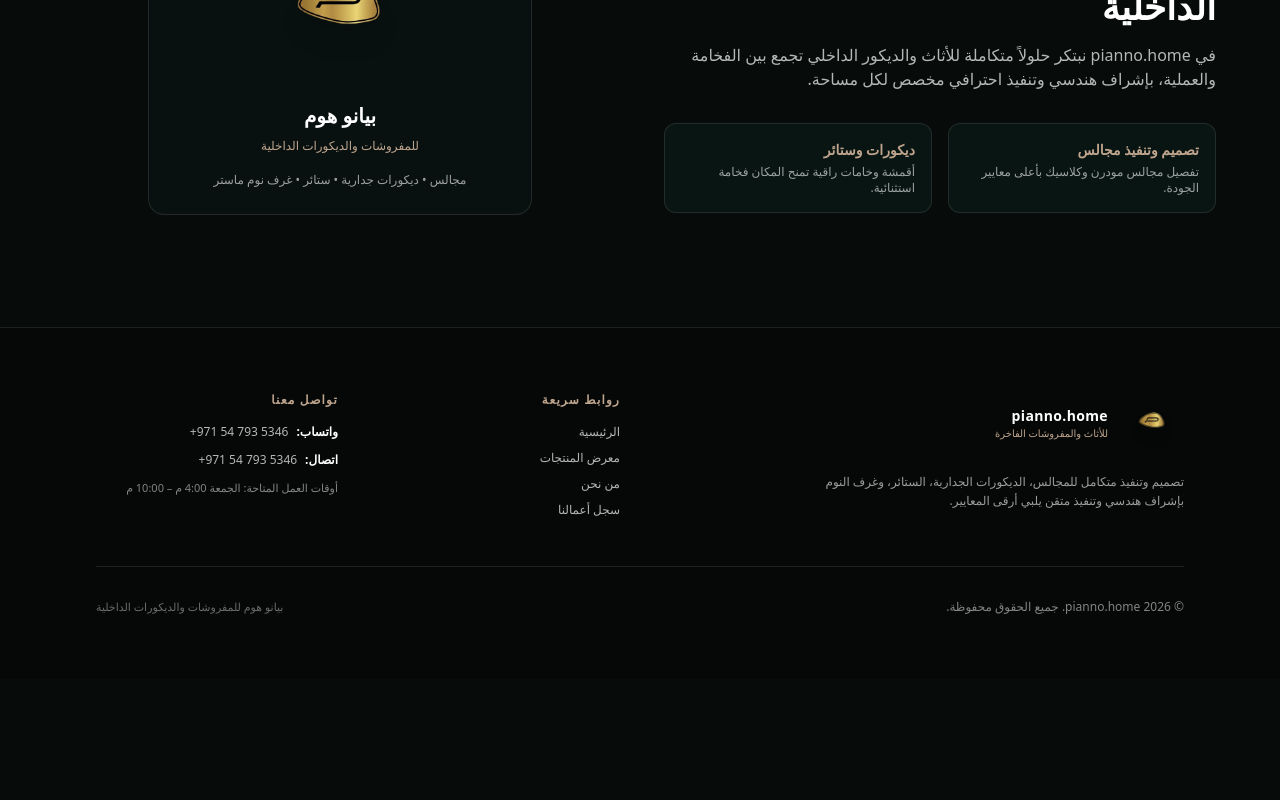
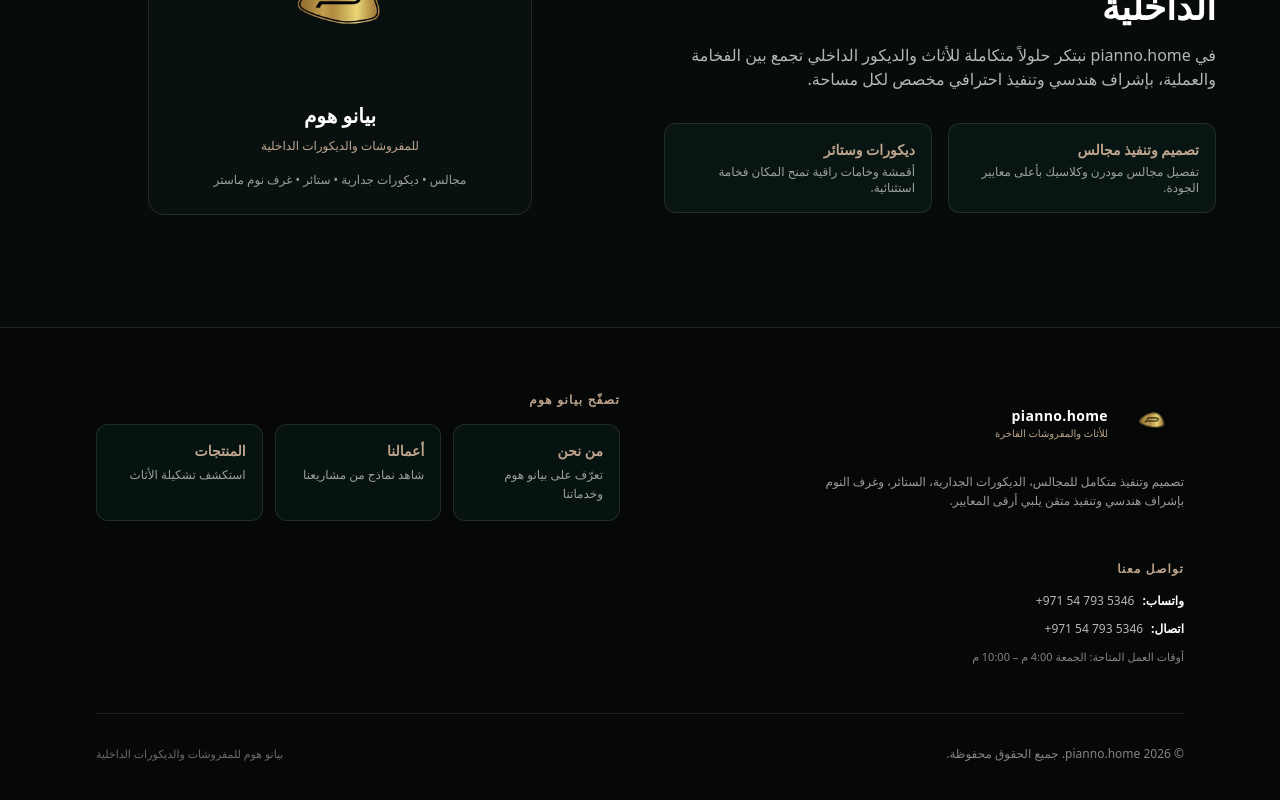
Before and after one commit to 963abod/Manar-Al-Rayes, a Next.js app: page / in a window 1280 px wide. Shown: the part 3883-4683 px from the top of the page. Before the commit the page ends 4562 px from the top, so only its background shows below. Built offline with nearby package versions, Linux system fonts and the light colour scheme; no server answers.

Commit message:
Restyle footer navigation as homepage-style cards

```diff
--- a/components/Footer.tsx
+++ b/components/Footer.tsx
@@ -28,33 +28,46 @@
             </p>
           </div>
 
-          {/* روابط سريعة */}
-          <div>
+          {/* روابط سريعة — بطاقات بنفس أسلوب بطاقات الصفحة الرئيسية */}
+          <div className="md:col-span-2">
             <h4 className="text-xs font-bold uppercase tracking-widest text-[#BFA58E]">
-              روابط سريعة
+              تصفّح بيانو هوم
             </h4>
-            <ul className="mt-4 space-y-2.5 text-xs text-white/70">
-              <li>
-                <Link href="/" className="transition-colors hover:text-[#BFA58E]">
-                  الرئيسية
-                </Link>
-              </li>
-              <li>
-                <Link href="/products" className="transition-colors hover:text-[#BFA58E]">
-                  معرض المنتجات
-                </Link>
-              </li>
-              <li>
-                <a href="#about" className="transition-colors hover:text-[#BFA58E]">
+            <div className="mt-4 grid grid-cols-1 gap-3 sm:grid-cols-3">
+              <Link
+                href="/about"
+                className="group rounded-xl border border-white/10 bg-[#0F2E28]/30 p-4 transition-all duration-300 hover:-translate-y-1 hover:border-[#BFA58E]/40"
+              >
+                <span className="block text-sm font-bold text-[#BFA58E] transition-colors group-hover:text-white">
                   من نحن
-                </a>
-              </li>
-              <li>
-                <a href="#works" className="transition-colors hover:text-[#BFA58E]">
-                  سجل أعمالنا
-                </a>
-              </li>
-            </ul>
+                </span>
+                <span className="mt-1 block text-xs leading-relaxed text-white/60">
+                  تعرّف على بيانو هوم وخدماتنا
+                </span>
+              </Link>
+              <Link
+                href="/works"
+                className="group rounded-xl border border-white/10 bg-[#0F2E28]/30 p-4 transition-all duration-300 hover:-translate-y-1 hover:border-[#BFA58E]/40"
+              >
+                <span className="block text-sm font-bold text-[#BFA58E] transition-colors group-hover:text-white">
+                  أعمالنا
+                </span>
+                <span className="mt-1 block text-xs leading-relaxed text-white/60">
+                  شاهد نماذج من مشاريعنا
+                </span>
+              </Link>
+              <Link
+                href="/products"
+                className="group rounded-xl border border-white/10 bg-[#0F2E28]/30 p-4 transition-all duration-300 hover:-translate-y-1 hover:border-[#BFA58E]/40"
+              >
+                <span className="block text-sm font-bold text-[#BFA58E] transition-colors group-hover:text-white">
+                  المنتجات
+                </span>
+                <span className="mt-1 block text-xs leading-relaxed text-white/60">
+                  استكشف تشكيلة الأثاث
+                </span>
+              </Link>
+            </div>
           </div>
 
           {/* معلومات التواصل */}
```
